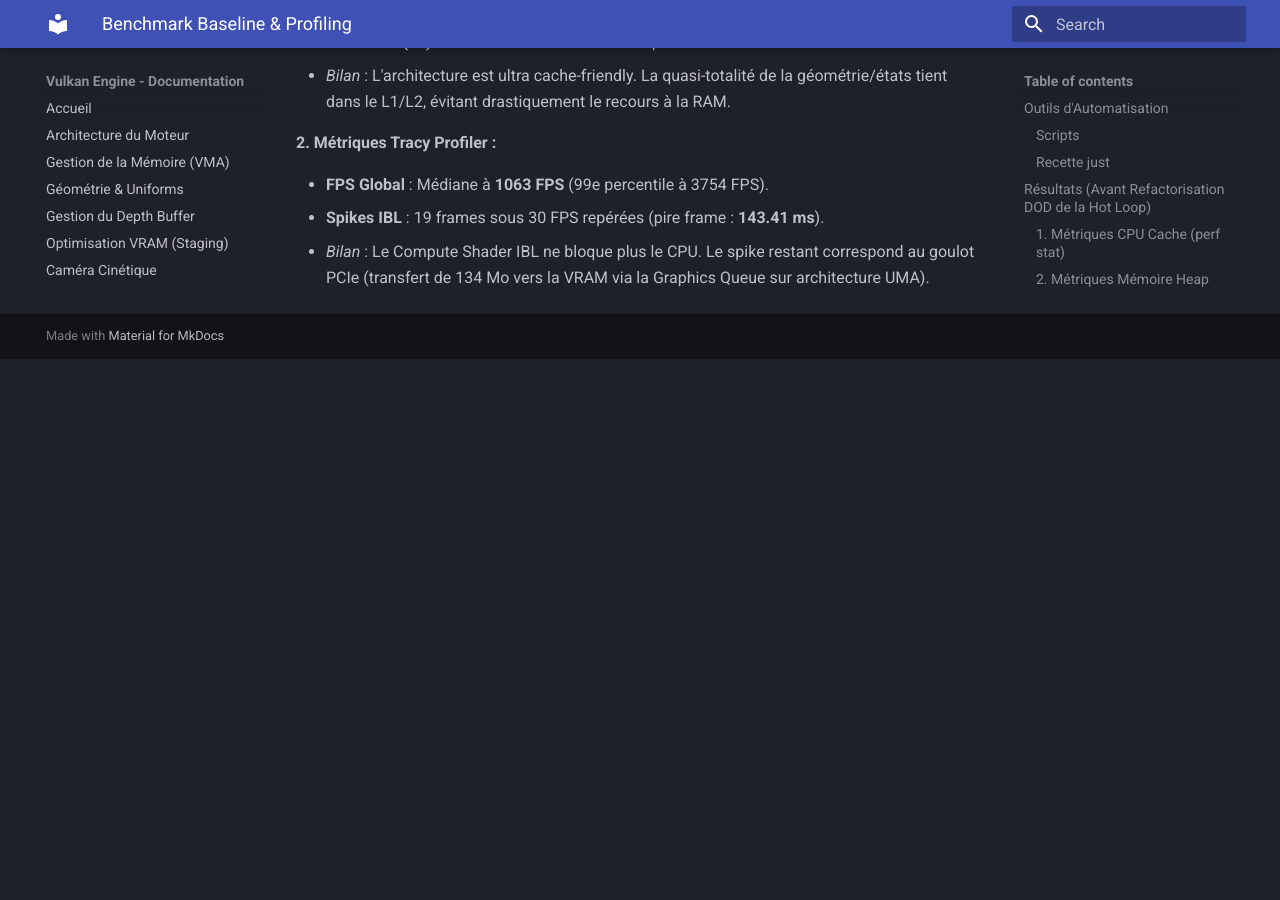
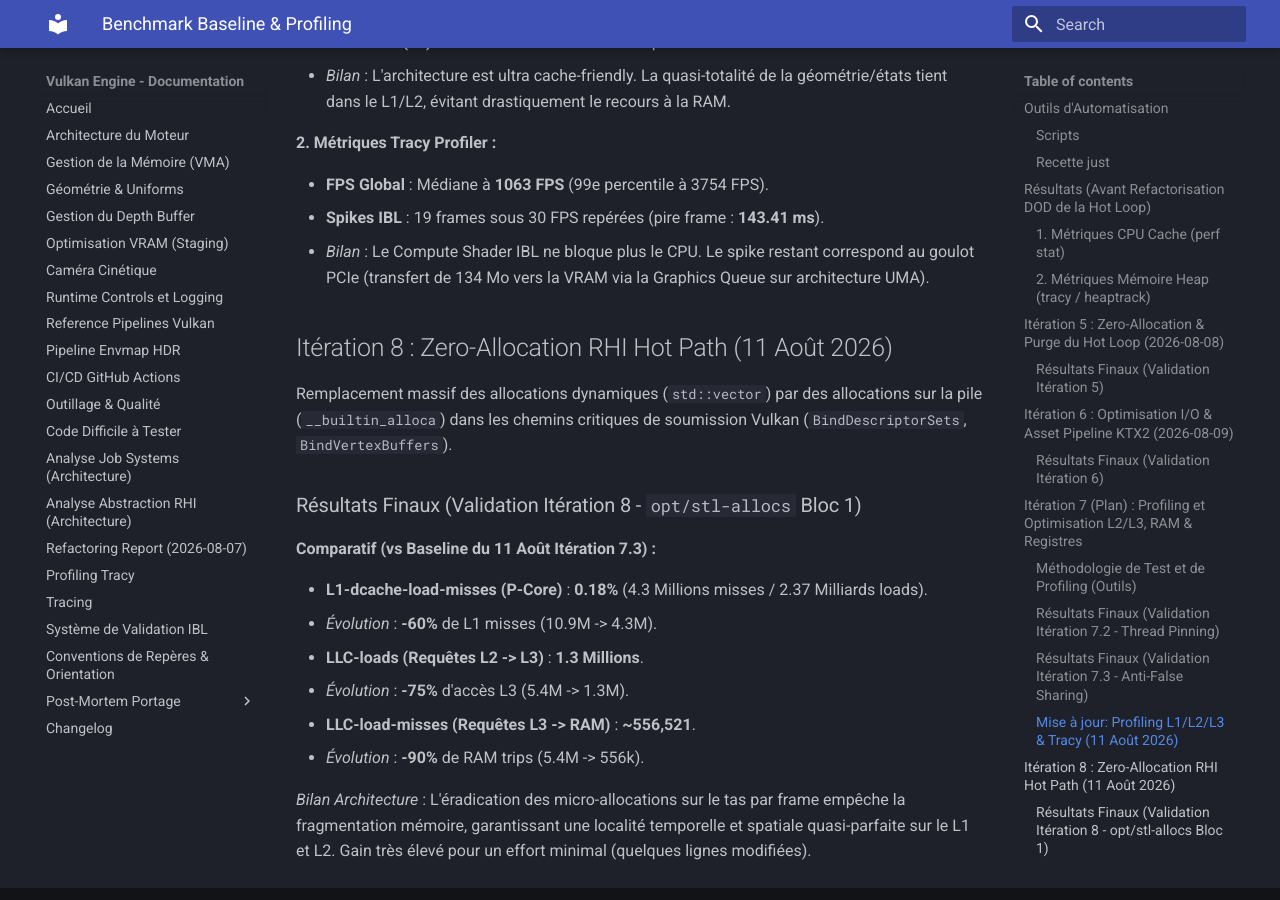
Before and after one commit to yoyonel/suckless-vulkan, an MkDocs documentation site: the page built from docs/benchmarking_baseline.md, in a window 1280 px wide and 900 px high, scrolled down 5677 px. Built offline with MkDocs 1.6.1 and Material for MkDocs 9.7.7, drawn with Linux system fonts in a browser that asks for light colours; before the commit the page ends 6036 px from its top, so only the background shows below that.

Commit message:
opt(rhi): replace std::vector with alloca in descriptor/vertex binding hot loops to fix cache misses

```diff
--- a/docs/benchmarking_baseline.md
+++ b/docs/benchmarking_baseline.md
@@ -156,3 +156,20 @@
 - **FPS Global** : Médiane à **1063 FPS** (99e percentile à 3754 FPS).
 - **Spikes IBL** : 19 frames sous 30 FPS repérées (pire frame : **143.41 ms**).
   - *Bilan* : Le Compute Shader IBL ne bloque plus le CPU. Le spike restant correspond au goulot PCIe (transfert de 134 Mo vers la VRAM via la Graphics Queue sur architecture UMA).
+
+## Itération 8 : Zero-Allocation RHI Hot Path (11 Août 2026)
+
+Remplacement massif des allocations dynamiques (`std::vector`) par des allocations sur la pile (`__builtin_alloca`) dans les chemins critiques de soumission Vulkan (`BindDescriptorSets`, `BindVertexBuffers`).
+
+### Résultats Finaux (Validation Itération 8 - `opt/stl-allocs` Bloc 1)
+
+**Comparatif (vs Baseline du 11 Août Itération 7.3) :**
+
+- **L1-dcache-load-misses (P-Core)** : **0.18%** (4.3 Millions misses / 2.37 Milliards loads).
+  - *Évolution* : **-60%** de L1 misses (10.9M -> 4.3M).
+- **LLC-loads (Requêtes L2 -> L3)** : **1.3 Millions**.
+  - *Évolution* : **-75%** d'accès L3 (5.4M -> 1.3M).
+- **LLC-load-misses (Requêtes L3 -> RAM)** : **~556,521**.
+  - *Évolution* : **-90%** de RAM trips (5.4M -> 556k).
+
+*Bilan Architecture* : L'éradication des micro-allocations sur le tas par frame empêche la fragmentation mémoire, garantissant une localité temporelle et spatiale quasi-parfaite sur le L1 et L2. Gain très élevé pour un effort minimal (quelques lignes modifiées).
```
Also changed, not shown: 1 other file.
